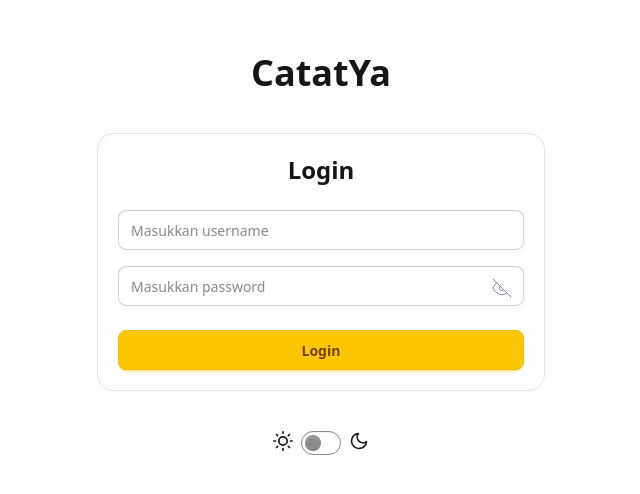
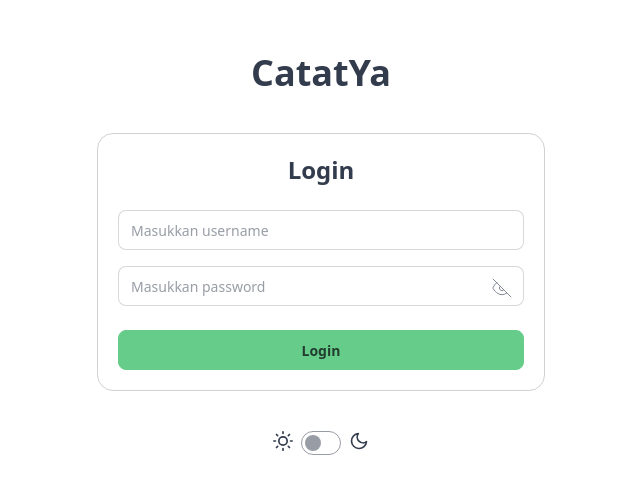
Before and after one commit to MFarhadA/CatatYa-web, a React (Vite) app: page /login in a window 1280 px wide. Shown: the part 146-640 px from the top of the page, without its empty margins (319-959 px from the left). Built offline with nearby package versions, Linux system fonts and the light colour scheme; no server answers.

Commit message:
change themes

```diff
--- a/index.html
+++ b/index.html
@@ -1,5 +1,5 @@
 <!doctype html>
-<html lang="en" data-theme="bumblebee">
+<html lang="en" data-theme="emerald">
   <head>
     <meta charset="UTF-8" />
     <link rel="icon" type="image/svg+xml" href="/CY.svg" />
--- a/src/pages/Login.jsx
+++ b/src/pages/Login.jsx
@@ -106,7 +106,7 @@ export default function Login() {
           <path
             d="M12 1v2M12 21v2M4.2 4.2l1.4 1.4M18.4 18.4l1.4 1.4M1 12h2M21 12h2M4.2 19.8l1.4-1.4M18.4 5.6l1.4-1.4" />
         </svg>
-        <input type="checkbox" value="sunset" className="toggle theme-controller" />
+        <input type="checkbox" value="forest" className="toggle theme-controller" />
         <svg
           xmlns="http://www.w3.org/2000/svg"
           width="20"
--- a/src/pages/homepage.jsx
+++ b/src/pages/homepage.jsx
@@ -156,7 +156,7 @@ function Home() {
         </div>
         <div className="navbar-end gap-4">
             <label className="swap swap-rotate">
-            <input type="checkbox" className="theme-controller" value="sunset" />
+            <input type="checkbox" className="theme-controller" value="forest" />
             <svg
               className="swap-off h-8 w-8 fill-current"
               xmlns="http://www.w3.org/2000/svg"
```
